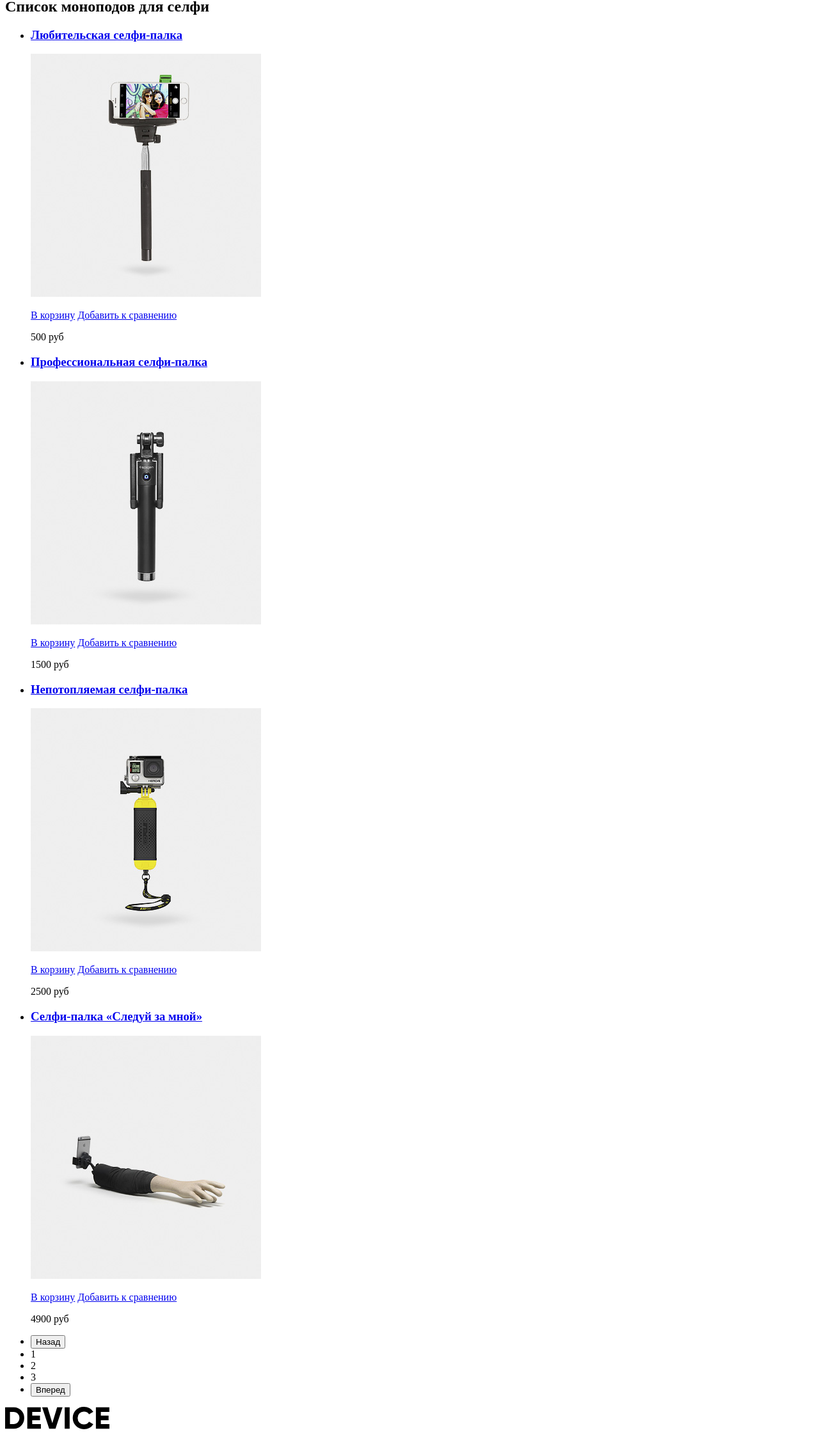
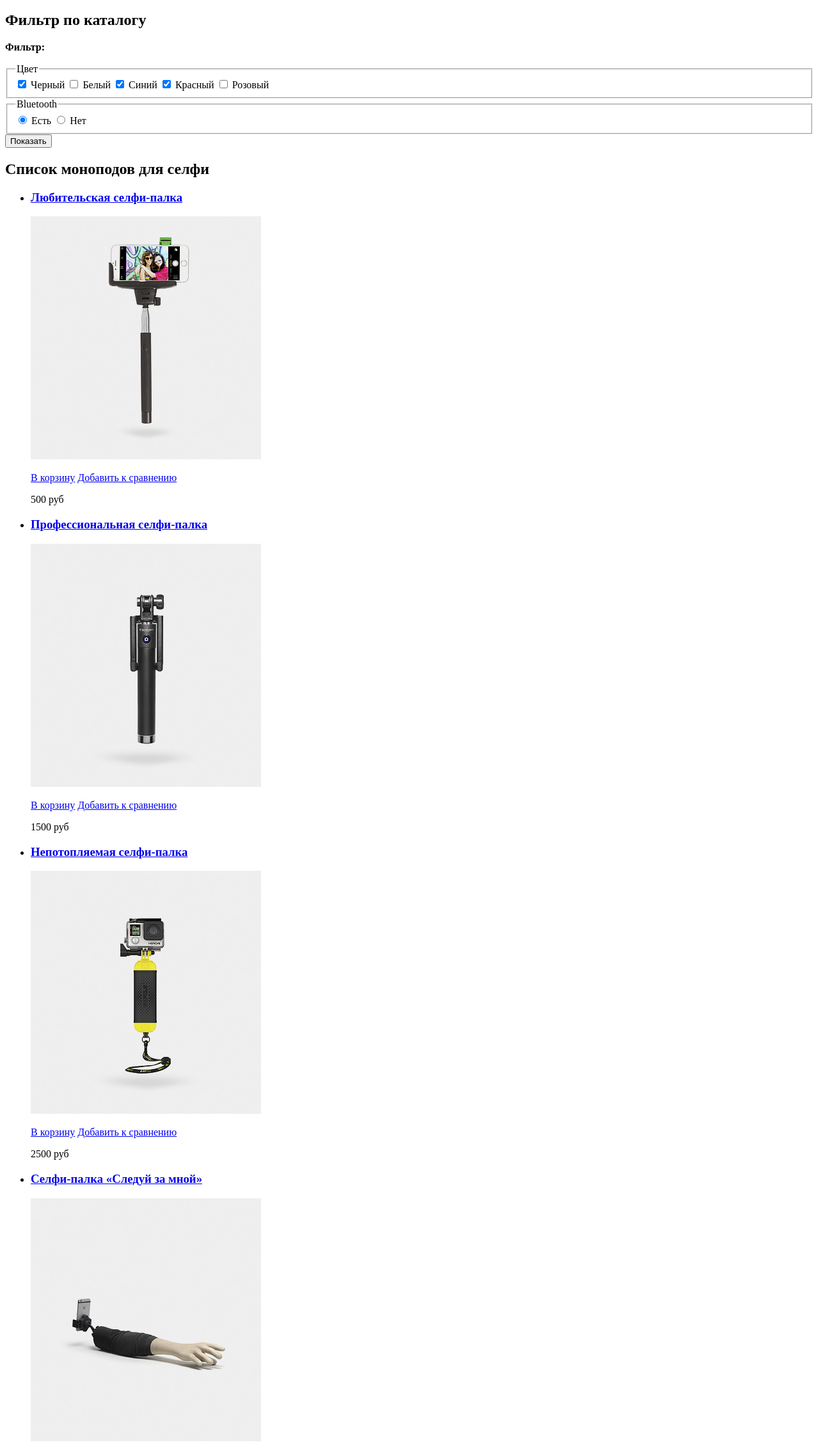
Before and after one commit to alpas13/972473-device-25, a plain HTML site: page catalog.html in a window 1280 px wide. Shown: the part 546-2800 px from the top of the page at 64% size. Drawn offline with Linux system fonts and the light colour scheme.

Commit message:
Changes on the recommendations of a mentor - Task 4

```diff
--- a/catalog.html
+++ b/catalog.html
@@ -6,9 +6,16 @@
 </head>
 <body>
 <header class="main-header">
-  <p class="search">
-    Поиск по сайту
-  </p>
+  <ul class="site-search">
+    <li class="site-search-placeholder">Поиск по сайту</li>
+    <li>
+      <form action="https://echo.htmlacademy.ru" method="get" class="site-search-form" name="search-form">
+        <label for="search-form-field">Поиск по сайту</label>
+        <input type="search" class="site-search-form-field" name="search-field" id="search-form-field">
+        <button type="submit" class="search-button">Найти</button>
+      </form>
+    </li>
+  </ul>
   <ul class="user-navigation">
     <li class="user-authorization"><a href="#">Валентин Петухов</a></li>
     <li class="login-logout"><a href="#">Выйти</a></li>
@@ -18,7 +25,7 @@
     <li class="compare-link"><a href="#">Сравнить</a></li>
   </ul>
   <nav class="main-navigation">
-    <a class="logo" href="index.html">
+    <a class="logo" href="index.html" aria-label="Интернет магазин «Device»">
       <img src="img/device.svg" width="163" height="35" alt="Логотип интернет магазина «Device»">
     </a>
     <ul class="site-navigation">
@@ -45,67 +52,124 @@
     <li><a href="#">Каталог товаров</a></li>
     <li class="breadcrumbs-current"><a>Моноподы для селфи</a></li>
   </ul>
+  <section class="main-filter">
+    <h2 class="visually-hidden">Фильтр по каталогу</h2>
+    <p class="main-filter-caption">
+      <b>Фильтр:</b>
+    </p>
+    <form action="https://echo.htmlacademy.ru" class="main-filter-form" name="main-filter-form" method="get">
+      <fieldset>
+        <legend>Цвет</legend>
+        <label>
+          <input type="checkbox" name="checkbox-color-black" value="black" checked>
+          Черный
+        </label>
+        <label>
+          <input type="checkbox" name="checkbox-color-white" value="white">
+          Белый
+        </label>
+        <label>
+          <input type="checkbox" name="checkbox-color-blue" value="blue" checked>
+          Синий
+        </label>
+        <label>
+          <input type="checkbox" name="checkbox-color-red" value="red" checked>
+          Красный
+        </label>
+        <label>
+          <input type="checkbox" name="checkbox-color-pink" value="pink">
+          Розовый
+        </label>
+      </fieldset>
+      <fieldset>
+        <legend>Bluetooth</legend>
+        <label>
+          <input type="radio" name="Bluetooth" value="yes" checked>
+          Есть
+        </label>
+        <label>
+          <input type="radio" name="Bluetooth" value="no">
+          Нет
+        </label>
+      </fieldset>
+      <button type="submit" class="button">Показать</button>
+    </form>
+  </section>
   <section class="catalog">
     <h2 class="visually-hidden">Список моноподов для селфи</h2>
     <ul class="catalog-list">
       <li class="catalog-item">
         <a href="#">
           <h3>Любительская селфи-палка</h3>
+        </a>
+        <div class="catalog-item-image">
           <p>
             <img src="img/item-1-jpg.jpg" width="360" height="380" alt="Любительская селфи-палка">
           </p>
-        </a>
-        <a class="button" href="#">В корзину</a>
-        <a class="add-to-compare" href="#">Добавить к сравнению</a>
+          <a class="catalog-item-image-button" href="#">В корзину</a>
+          <a class="catalog-item-image-add-to-compare" href="#">Добавить к сравнению</a>
+        </div>
         <p>500 руб</p>
       </li>
       <li class="catalog-item">
         <a href="#">
           <h3>Профессиональная селфи-палка</h3>
-          <p><img src="img/item-2-jpg.jpg" width="360" height="380"
-                  alt="Профессиональная селфи-палка">
+        </a>
+        <div class="catalog-item-image">
+          <p>
+            <img src="img/item-2-jpg.jpg" width="360" height="380"
+                 alt="Профессиональная селфи-палка">
           </p>
-        </a>
-        <a class="button" href="#">В корзину</a>
-        <a class="add-to-compare" href="#">Добавить к сравнению</a>
+          <a class="catalog-item-image-button" href="#">В корзину</a>
+          <a class="catalog-item-image-add-to-compare" href="#">Добавить к сравнению</a>
+        </div>
         <p>1500 руб</p>
       </li>
       <li class="catalog-item">
         <a href="#">
           <h3>Непотопляемая селфи-палка</h3>
-          <p><img src="img/item-3-jpg.jpg" width="360" height="380"
-                  alt="Непотопляемая селфи-палка">
+        </a>
+        <div class="catalog-item-image">
+          <p>
+            <img src="img/item-3-jpg.jpg" width="360" height="380"
+                 alt="Непотопляемая селфи-палка">
           </p>
-        </a>
-        <a class="button" href="#">В корзину</a>
-        <a class="add-to-compare" href="#">Добавить к сравнению</a>
+          <a class="catalog-item-image-button" href="#">В корзину</a>
+          <a class="catalog-item-image-add-to-compare" href="#">Добавить к сравнению</a>
+        </div>
         <p>2500 руб</p>
       </li>
       <li class="catalog-item">
         <a href="#">
           <h3>Селфи-палка «Следуй за мной»</h3>
+        </a>
+        <div class="catalog-item-image">
           <p>
             <img src="img/item-4-jpg.jpg" width="360" height="380"
                  alt="Селфи-палка «Следуй за мной»">
           </p>
-        </a>
-        <a class="button" href="#">В корзину</a>
-        <a class="add-to-compare" href="#">Добавить к сравнению</a>
+          <a class="catalog-item-image-button" href="#">В корзину</a>
+          <a class="catalog-item-image-add-to-compare" href="#">Добавить к сравнению</a>
+        </div>
         <p>4900 руб</p>
       </li>
     </ul>
     <ul class="pagination-list">
-      <li class="pagination-button"><button type="button" class="pagination-button-back">Назад</button></li>
-      <li class="pagination-item pagination-item-current">1</li>
-      <li class="pagination-item">2</li>
-      <li class="pagination-item">3</li>
-      <li class="pagination-button"><button type="button" class="pagination-button-next">Вперед</button></li>
+      <li class="pagination-button">
+        <a class="pagination-button-back">Назад</a>
+      </li>
+      <li class="pagination-item pagination-item-current"><a>1</a></li>
+      <li class="pagination-item"><a href="#">2</a></li>
+      <li class="pagination-item"><a href="#">3</a></li>
+      <li class="pagination-button">
+        <a href="#" class="pagination-button-next">Вперед</a>
+      </li>
     </ul>
   </section>
 </main>
 <footer class="main-footer">
   <div>
-    <a class="footer-logo">
+    <a class="footer-logo" href="index.html" aria-label="Интернет магазин «Device»">
       <img src="img/device.svg" width="163" height="35" alt="Логотип интернет магазина «Device»">
     </a>
     <ul class="footer-user-navigation">
@@ -134,8 +198,9 @@
       </ul>
     </div>
     <a class="footer-copyright" href="https://htmlacademy.ru/intensive/htmlcss" target="_blank"><img
-      src="img/logo-htmlacademy.svg" width="27" height="34"
-      alt="HTML Academy"></a>
+      src="img/logo-htmlacademy.svg" width="27" height="34" aria-label="Логотип бренда компании «HTML Academy»"
+      alt="HTML Academy">
+    </a>
   </div>
 </footer>
 </body>
```
Also changed, not shown: index.html (+37 -26 lines).
